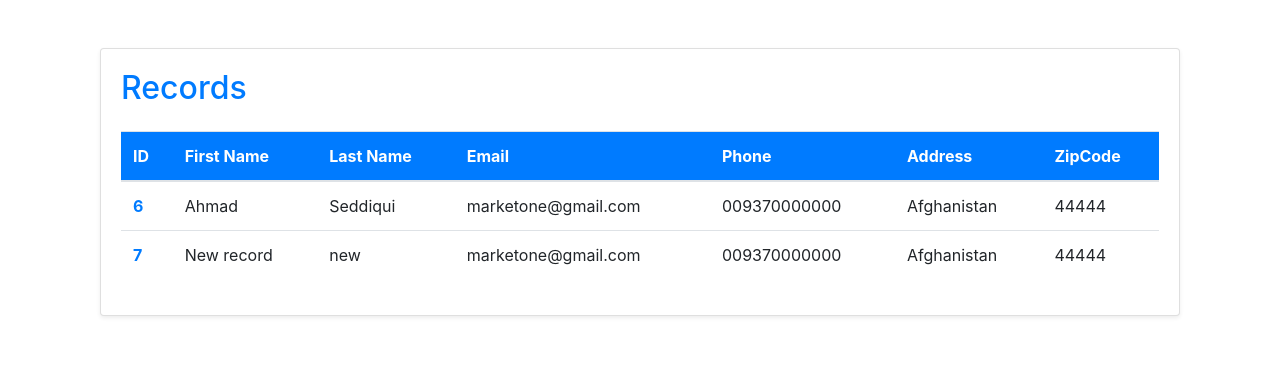
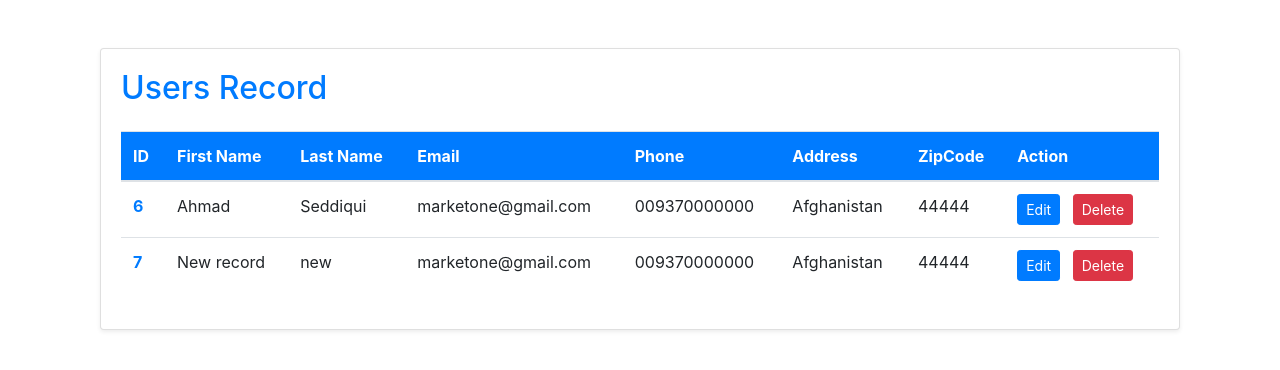
Before and after one commit to MateenSeddiqi/CRM_Django, a Django app: page /home/ in a window 1280 px wide. Shown: the part 56-426 px from the top of the page. Run offline with Django 4.2, Linux system fonts and the light colour scheme; a user stored in the database is signed in; data comes from the database, SQL or seed files in the repository; both versions use the stored data as it was after the commit.

Commit message:
change the design of all record page

```diff
--- a/customer_management/templates/home.html
+++ b/customer_management/templates/home.html
@@ -7,7 +7,7 @@
 <div class="container my-5">
   <div class="card shadow-sm">
       <div class="card-body">
-          <h2 class="text-primary mb-4">Records</h2>
+          <h2 class="text-primary mb-4">Users Record</h2>
 
           <div class="table-responsive">
             <table class="table table-hover">
@@ -20,6 +20,7 @@
                         <th scope="col">Phone</th>
                         <th scope="col">Address</th>
                         <th scope="col">ZipCode</th>
+                        <th scope="col">Action</th>
                     </tr>
                 </thead>
                 {% if records %}
@@ -33,12 +34,18 @@
                         <td>{{ record.phone }}</td>
                         <td>{{ record.address }}</td>
                         <td>{{ record.zipcode }}</td>
+                        <td>
+                            <a href="{% url 'update_record' record.id %}" class="btn btn-primary btn-sm mr-2">Edit</a>
+                            <a href="{% url 'delete_record' record.id %}" class="btn btn-danger btn-sm">Delete</a>
+                        </td>
                     </tr>
                     {% endfor %}
                 </tbody>
                 {% endif %}
             </table>
         </div>
+    </div>
+
       </div>
   </div>
 </div>
```
Also changed, not shown: db.sqlite3. Lines whose indentation alone changed are shown as unchanged.
